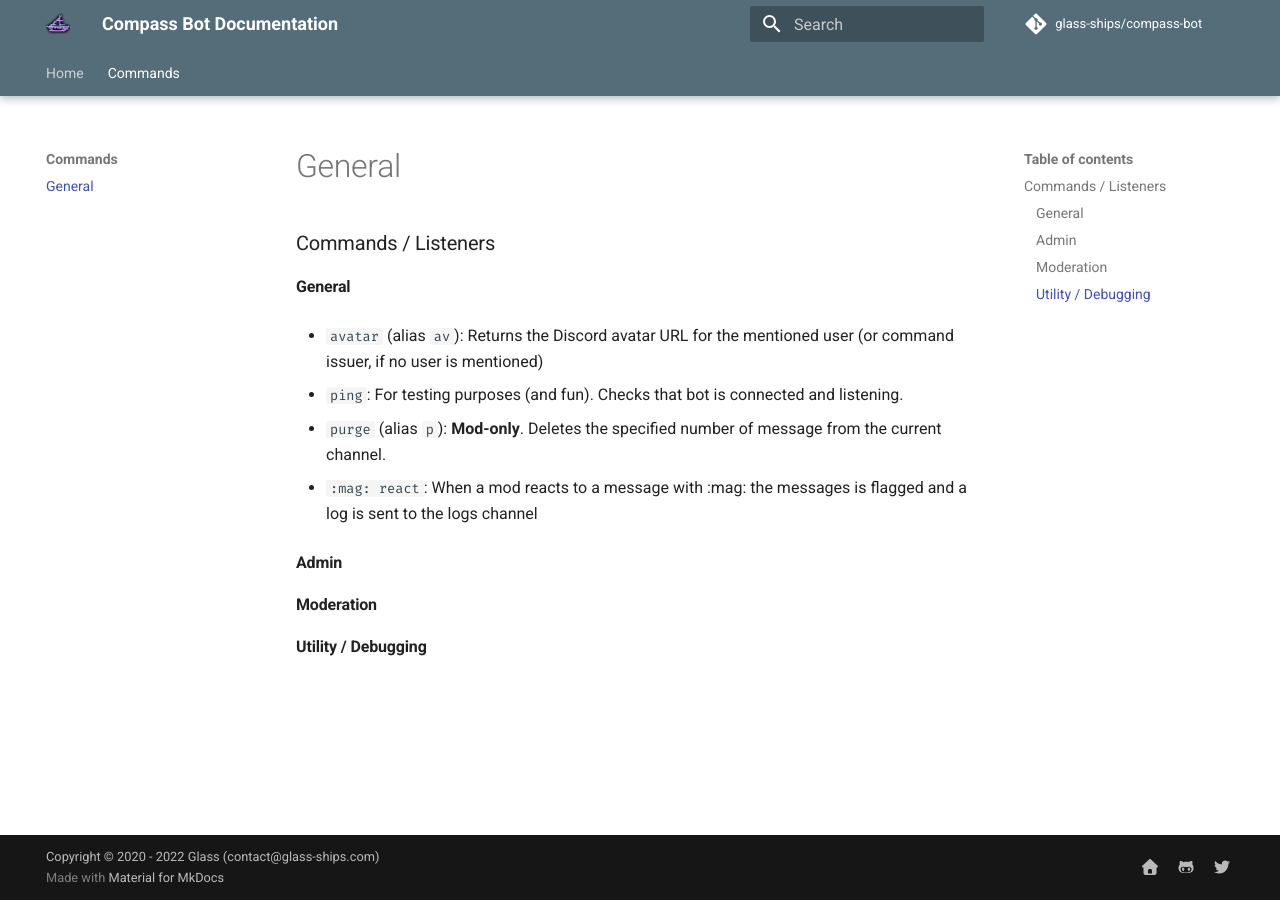
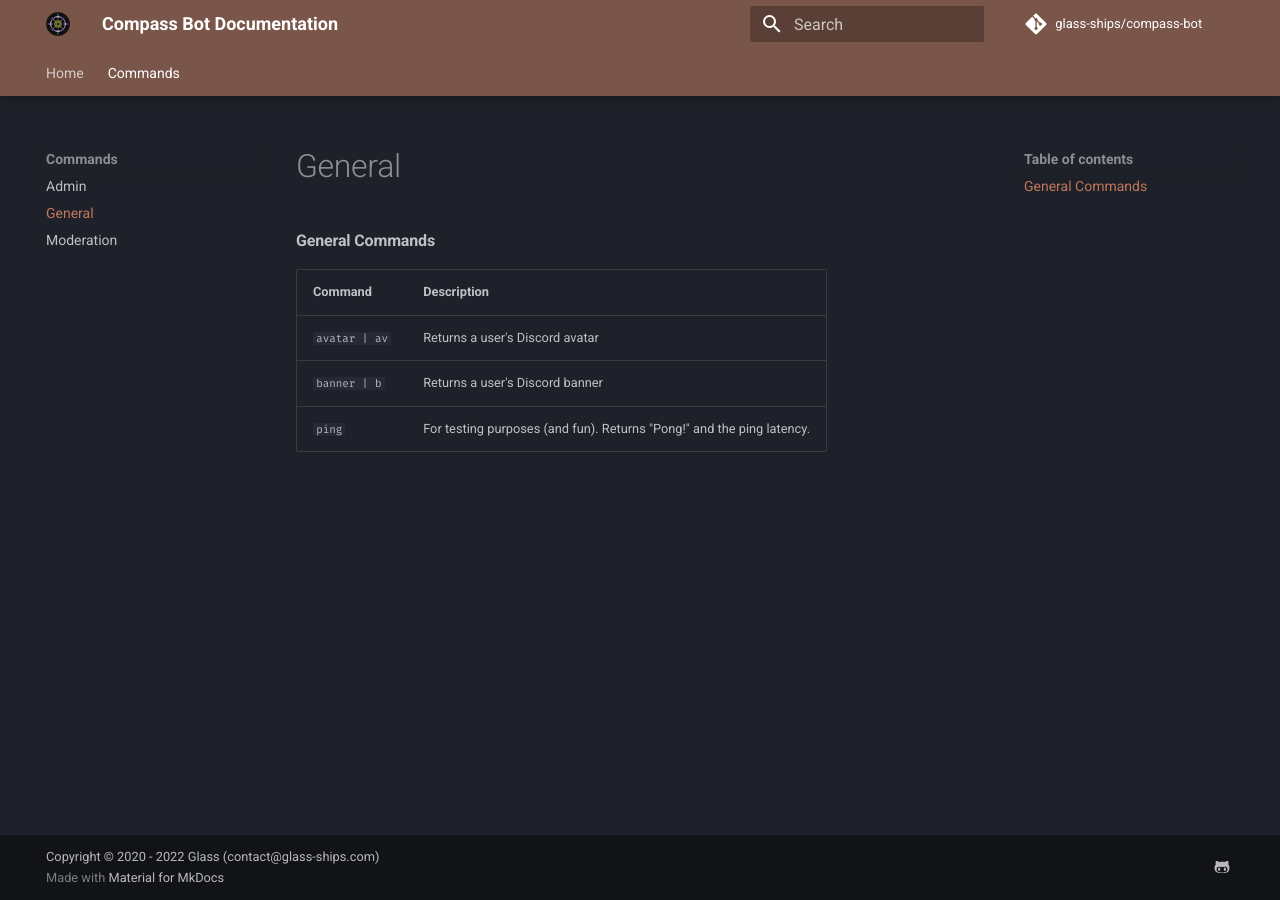
Before and after one commit to glass-ships/compass-bot, an MkDocs documentation site: the page built from docs/Commands/general.md, in a window 1280 px wide. Built offline with MkDocs 1.6.1 and Material for MkDocs 9.7.7, drawn with Linux system fonts in a browser that asks for light colours; comment, search, counter and statistics services are not loaded.

```diff
--- a/docs/Commands/general.md
+++ b/docs/Commands/general.md
@@ -1,17 +1,7 @@
-### Commands / Listeners
+#### General Commands
 
-#### General
-
-- `avatar` (alias `av`): Returns the Discord avatar URL for the mentioned user (or command issuer, if no user is mentioned)
-
-- `ping`: For testing purposes (and fun). Checks that bot is connected and listening.
-
-- `purge` (alias `p`): **Mod-only**. Deletes the specified number of message from the current channel.
-
-- `:mag: react`: When a mod reacts to a message with :mag: the messages is flagged and a log is sent to the logs channel
-
-#### Admin
-
-#### Moderation
-
-#### Utility / Debugging
+| Command | Description |
+|---------|-------------|
+| `avatar | av` | Returns a user's Discord avatar |
+| `banner | b` | Returns a user's Discord banner |
+| `ping` | For testing purposes (and fun). Returns "Pong!" and the ping latency. |
--- a/mkdocs.yaml
+++ b/mkdocs.yaml
@@ -1,12 +1,12 @@
 site_name: 'Compass Bot Documentation'
 
 repo_name: 'glass-ships/compass-bot'
-repo_url: 'https://gitlab.com/glass-ships/4D-bot'
+repo_url: 'https://gitlab.com/glass-ships/compass-bot'
 
 theme:
     name: 'material'
     docs_dir: docs/
-    logo: 'images/glassGlitch.png'
+    logo: 'images/compassBkgd.png'
     favicon:
         'images/favicon.ico'
     features:
@@ -16,21 +16,21 @@ theme:
         - navigation.tabs
         - navigation.tabs.sticky
     palette:
-        scheme: preference
-        primary: 'Blue Grey'
-        accent: 'Deep Purple'
+        scheme: 'slate'
+        primary: 'brown'
+        accent: 'cyan'
     font:
         text: 'Roboto'
         code: 'Fira Mono'
 
 extra:
   social:
-    - icon: 'fontawesome/solid/house'
-      link: 'https://carl.gg'
+    #- icon: 'fontawesome/solid/house'
+    #  link: 'https://carl.gg'
     - icon: 'fontawesome/brands/github-alt'
-      link: 'https://github.com/CarlGroth'
-    - icon: 'fontawesome/brands/twitter'
-      link: 'https://twitter.com/Carlgrrr'
+      link: 'https://github.com/glass-ships'
+    #- icon: 'fontawesome/brands/twitter'
+    #  link: 'https://twitter.com/Carlgrrr'
 
 markdown_extensions:
   - admonition
```
Also changed, not shown: .gitlab-ci.yaml (added, +24 -0 lines), docs/Commands/admin.md (added, +9 -0 lines), docs/Commands/moderation.md (added, +6 -0 lines), docs/index.md (+2 -1 lines), docs/images/compass.png (added), docs/images/compassBkgd.png (added), docs/images/favicon.ico, docs/images/glassGlitch.png (deleted), 2 other files.
